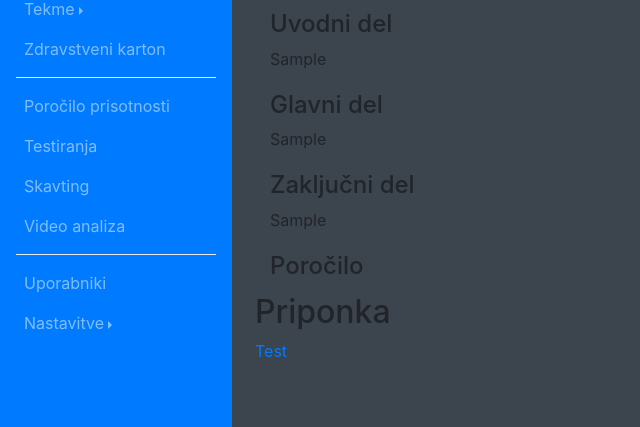
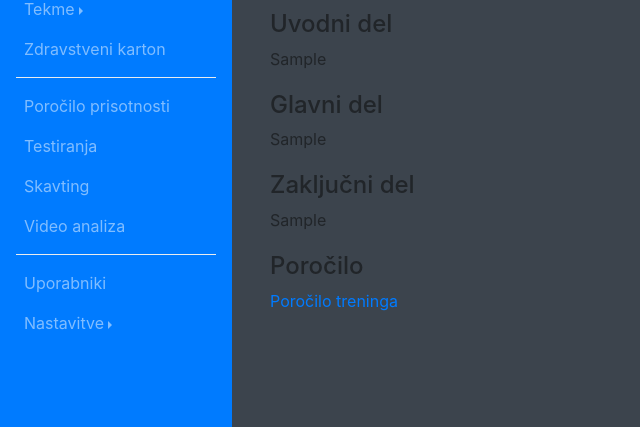
Before and after one commit to febo99/NKMalecnik, a PHP site: page /Treningi/Trening.php?id=1 in a window 1280 px wide. Shown: the part 373-800 px from the top of the page, without its empty margins (0-640 px from the left). Run offline with PHP 8.4, Linux system fonts and the light colour scheme; the visitor is signed in with stand-in values (Sample User, id 1); tables that the repository leaves empty or names only in its code hold one stand-in row (values such as "Sample post"); data that the repository does not hold is empty; some libraries are stand-ins or nearby versions.

Commit message:
Fixed bug #2, Priponka works

```diff
--- a/Treningi/Dodaj_trening.php
+++ b/Treningi/Dodaj_trening.php
@@ -18,7 +18,7 @@ session_start();
      //FILE UPLOAD
      if($_FILES['priponka']['name'] != "") {
        $shraniDir = "priponke/";
-       $dir = $shraniDir .  basename($_FILES["priponka"]["name"]);
+       $dir = $shraniDir .  basename(str_replace(" ","_",$_FILES["priponka"]["name"]));
        move_uploaded_file($_FILES["priponka"]["tmp_name"], $dir);
        //SHRANI TRENING
        $sql = "INSERT INTO treningi(naslov,datum,ekipaID,lokacijaID,ustvaril,zacetek,konec,priponka) VALUES ('$naslov','$datum','$ekipa','$lokacija','$id','$zacetek','$konec','$dir')";
--- a/Treningi/Trening.php
+++ b/Treningi/Trening.php
@@ -22,7 +22,7 @@
   $uDel = $row['uvod'];
   $zDel = $row['zakljucek'];
   $gDel = $row['glavni'];
-  $priponka = $row['priponka'];
+  if(!empty($row['priponka']))$priponka = $row['priponka'];
 
   while($rowD = mysqli_fetch_assoc($getPrisotni)){
     $idIgralca = $rowD['igralecID'];
@@ -130,14 +130,12 @@
       <div class="row" style="margin-top:0.5vh;margin-left:1vh;">
         <div class="col-5 plan vsebina">
           <h4>Poročilo</h4>
+          <?php
+          if(!empty($row['priponka']))
+          echo '<a href="/'.$priponka.'"target=_blank>Poročilo treninga</a>';
+          ?>
         </div>
       </div>
-    </div>
-    <div class="row" style="margin-top:0.5vh;margin-left:1vh;">
-    <div class="col-9">
-      <h2>Priponka</h2>
-      <a href=<?php echo "./".$priponka;?> download>Test</a>
-    </div>
     </div>
 	</div>
 </div>
```
